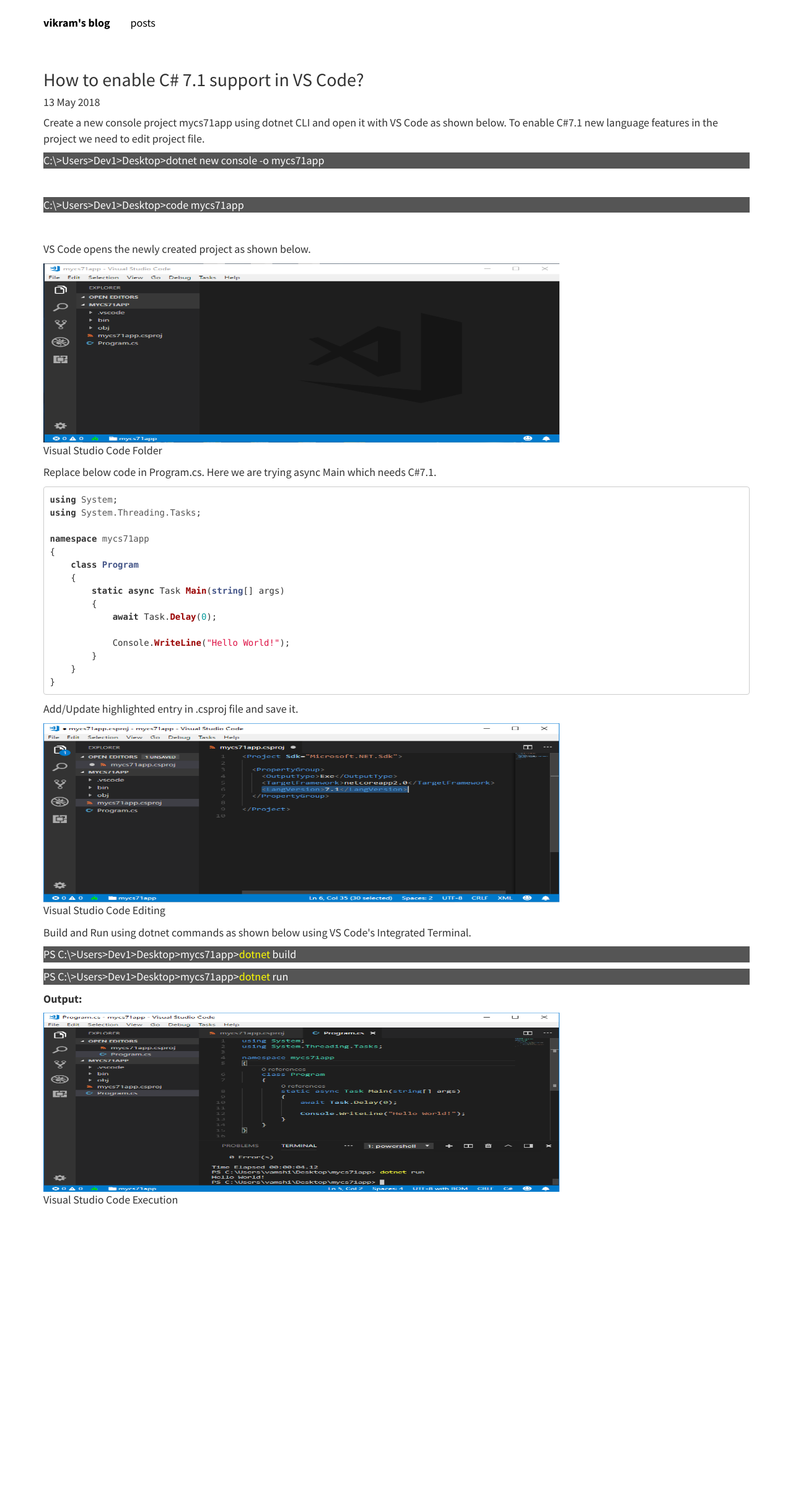
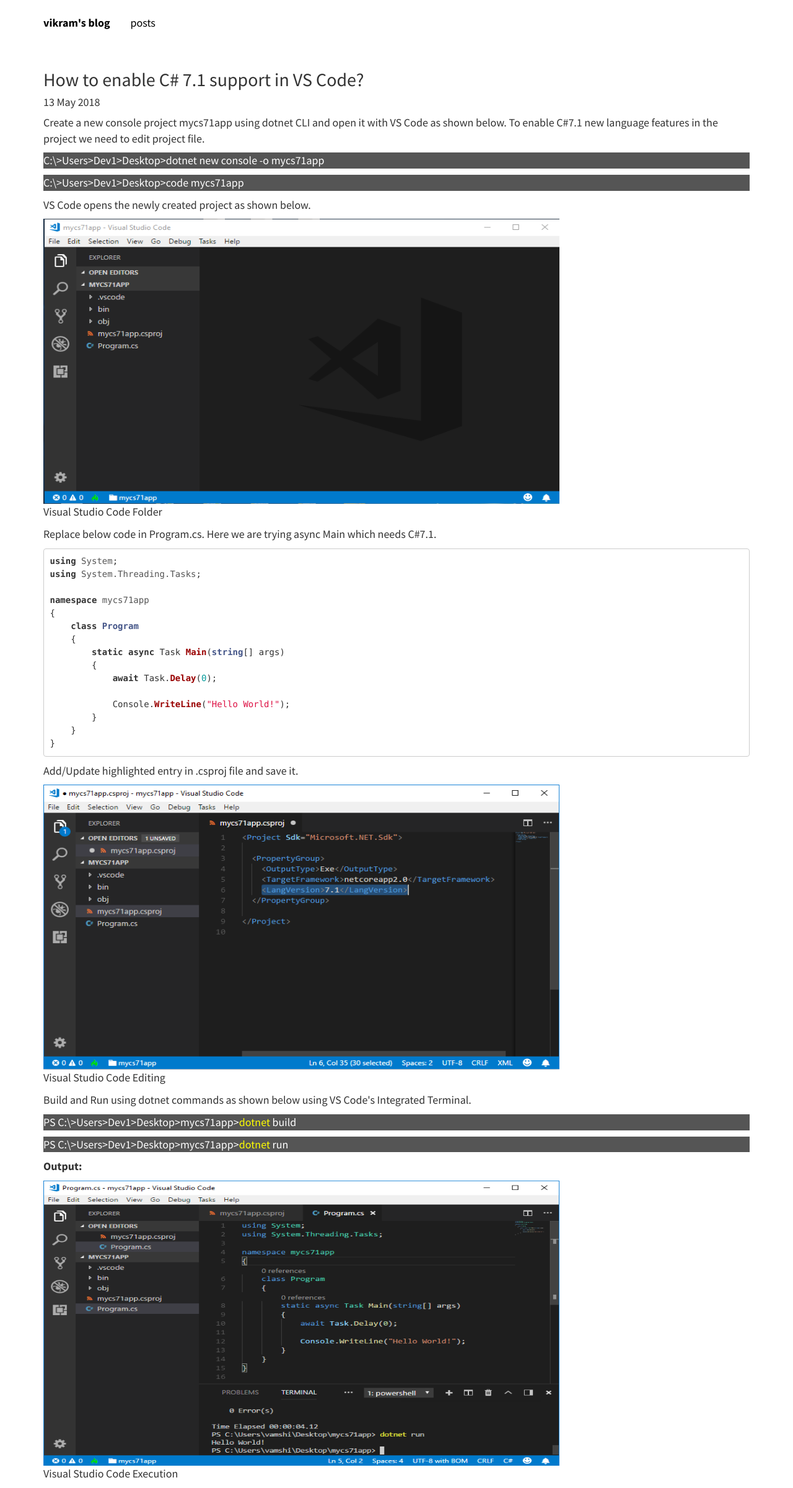
Before and after one commit to srirangamv/srirangamv.github.io, a Jekyll site: the page built from _posts/2018-05-13-enable_csharp7.1_features.md, in a window 1280 px wide. Shown: the whole page at 62% size. Built offline with Jekyll 4.4.1, drawn with Linux system fonts in a browser that asks for light colours; nearby versions of some CDN libraries; before the commit the page ends 1959 px from its top, so only the background shows below that.

Commit message:
Updating post Enabling c#7.1 features.

```diff
--- a/_posts/2018-05-13-enable_csharp7.1_features.md
+++ b/_posts/2018-05-13-enable_csharp7.1_features.md
@@ -8,13 +8,13 @@
 
 <p>Create a new console project mycs71app using dotnet CLI and open it with VS Code as shown below. To enable C#7.1 new language features in the project we need to edit project file.</p>
 
-<p class="cmd">C:\&gt;Users&gt;Dev1&gt;Desktop&gt;dotnet new console -o mycs71app</p><br>
-<p class="cmd">C:\&gt;Users&gt;Dev1&gt;Desktop&gt;code mycs71app</p><br>
+<p class="cmd">C:\&gt;Users&gt;Dev1&gt;Desktop&gt;dotnet new console -o mycs71app</p>
+<p class="cmd">C:\&gt;Users&gt;Dev1&gt;Desktop&gt;code mycs71app</p>
 
 <p>VS Code opens the newly created project as shown below.</p>
 <p>
     <figure>
-      <img src="/images/Enable71_One.png" alt="Open Visual Studio Code Folder" width="833px" height="289px" />
+      <img src="/images/Enable71_One.png" alt="Open Visual Studio Code Folder" width="833px" height="460px" />
       <figcaption>Visual Studio Code Folder</figcaption>
     </figure>
 </p>
@@ -43,7 +43,7 @@
 
 <p>
     <figure>
-      <img src="/images/Enable71_Two.png" alt="Visual Studio Code Folder" width="833px" height="289px" />
+      <img src="/images/Enable71_Two.png" alt="Visual Studio Code Folder" width="833px" height="460px" />
       <figcaption>Visual Studio Code Editing</figcaption>
     </figure>
 </p>
@@ -55,7 +55,7 @@
 <b>Output:</b>
 <p>
     <figure>
-      <img src="/images/Enable71_Three.png" alt="Visual Studio Code Folder" width="833px" height="289px" />
+      <img src="/images/Enable71_Three.png" alt="Visual Studio Code Folder" width="833px" height="460px" />
       <figcaption>Visual Studio Code Execution</figcaption>
     </figure>
 </p>
```
